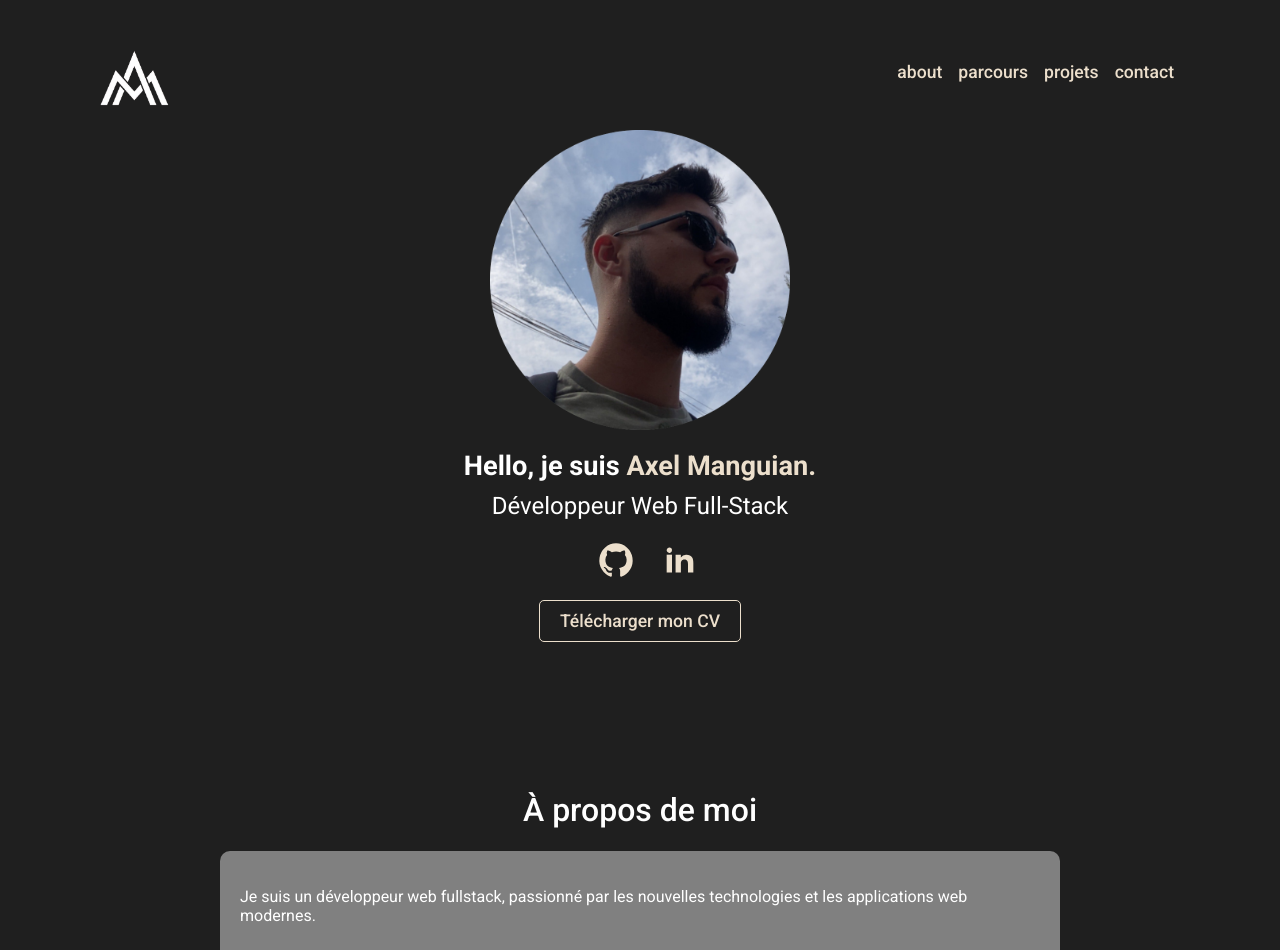
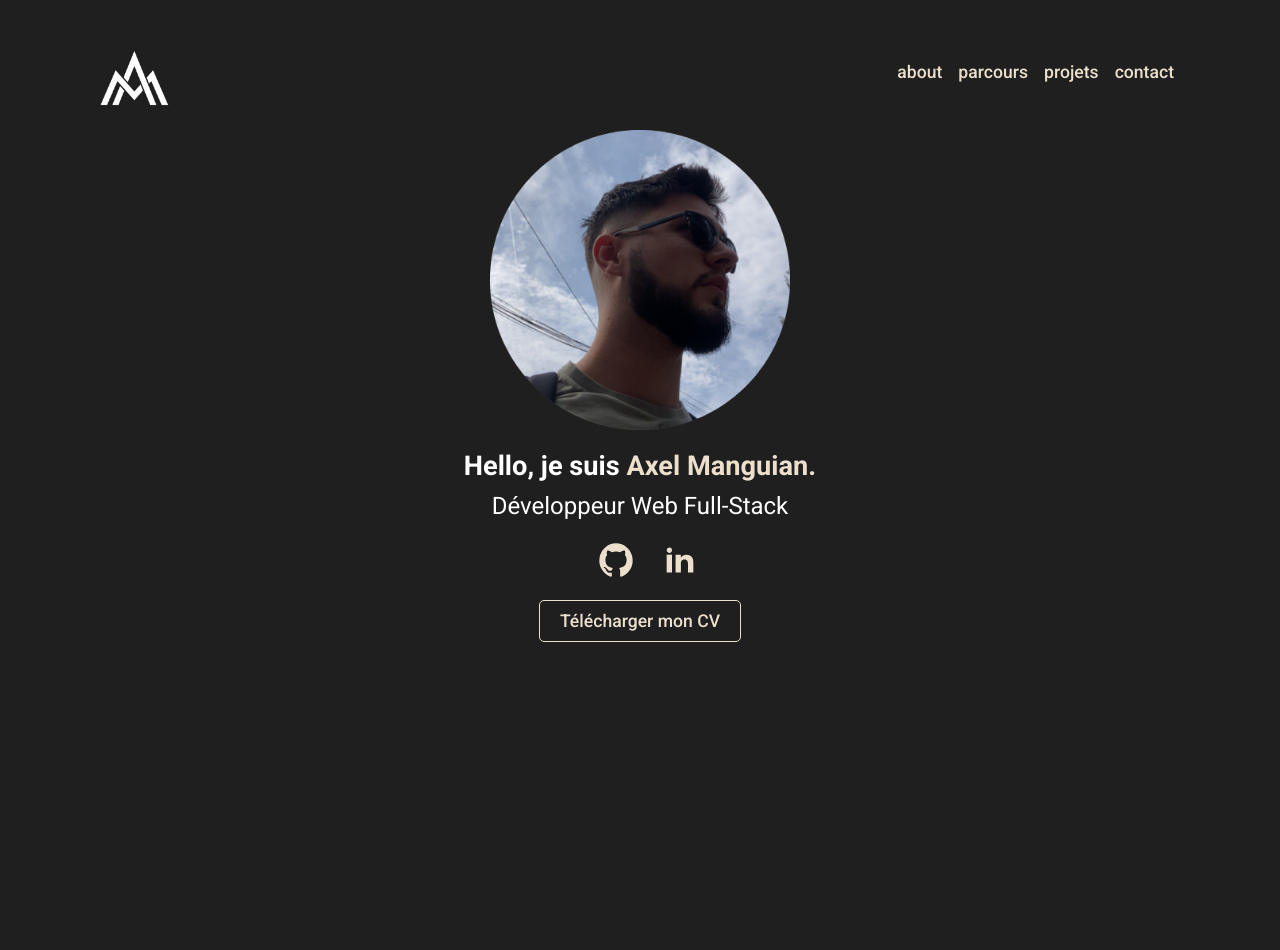
Before and after one commit to 16ur/myPF, a React (Vite) app: page / in a window 1280 px wide. Shown: the top 950 px of the page. Built offline with nearby package versions, Linux system fonts and the light colour scheme.

Commit message:
Failed w branches

```diff
--- a/src/components/AboutContent/AboutContent.css
+++ b/src/components/AboutContent/AboutContent.css
@@ -1,9 +1,10 @@
 .aboutContent {
+  width: 100%;
   color: white;
-  display: flex;
+  display: block;
   justify-content: center;
-  position: relative;
-  margin-top: 20rem;
+  text-align: center;
+  background-color: #161616;
 }
 
 .aboutContent h1 {
--- a/src/components/AboutContent/AboutContent.jsx
+++ b/src/components/AboutContent/AboutContent.jsx
@@ -5,12 +5,12 @@ function AboutContent() {
     <div>
       <div className="aboutContent">
         <h1>À propos de moi</h1>
-      </div>
-      <div className="aboutText">
-        <p>
-          Je suis un développeur web fullstack, passionné par les nouvelles
-          technologies et les applications web modernes.
-        </p>
+        <div className="aboutText">
+          <p>
+            Je suis un développeur web fullstack, passionné par les nouvelles
+            technologies et les applications web modernes.
+          </p>
+        </div>
       </div>
     </div>
   );
--- a/src/components/CoreContent/CoreContent.css
+++ b/src/components/CoreContent/CoreContent.css
@@ -1,7 +1,9 @@
 .coreContent {
   display: flex;
   justify-content: center;
-  height: 40vh;
+  width: 100%;
+  height: 100vh;
+  position: relative;
   margin-top: -30px;
 }
 
```
